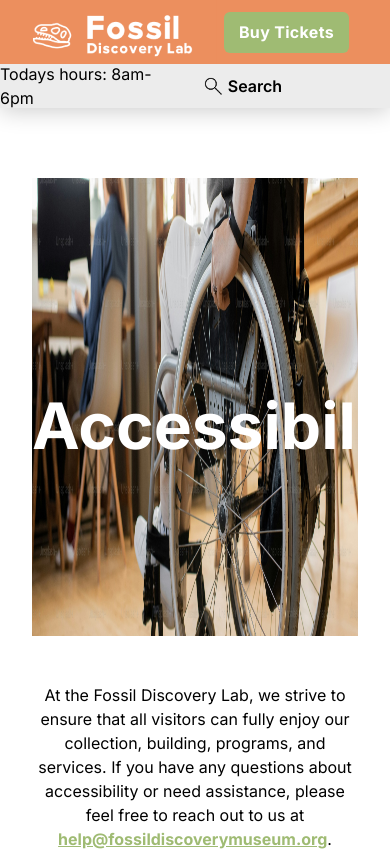
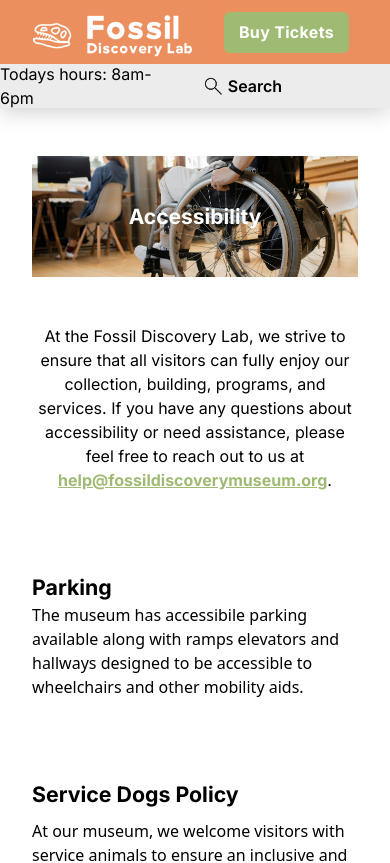
Before and after one commit to faoroj/FossilDiscoveryLab, a React (Vite) app in the folder FossilDiscoveryLab/: page /Accessibility in a window 390 px wide. Shown: the top 863 px of the page. Built offline with nearby package versions, Linux system fonts and the light colour scheme.

Commit message:
Accessibility Hero Responsiveness

```diff
--- a/FossilDiscoveryLab/src/components/accessibility/accessibilityhero.jsx
+++ b/FossilDiscoveryLab/src/components/accessibility/accessibilityhero.jsx
@@ -2,10 +2,15 @@ import { Accessibility } from '../../assets';
 
 const accessibilityhero = () => {
   return (
-    <section className='px'>
+    <section id="accessibility" className='max-container'>
+
         <div className='relative'>
-          <img src={ Accessibility } alt='accessibility' className='w-[1239px] h-[458px] mt-[70px]'/>
-          <h1 className='text-[64px] font-extrabold font-inter text-flat text-center absolute inset-0 top-[200px]'>Accessibility</h1>
+          <img src={ Accessibility } alt='accessibility' className='w-full h-auto object-cover'/>
+
+          <div className='absolute inset-0 flex justify-center items-center'>
+            <h1 className='font-extrabold font-inter text-flat text-center' style={{ fontSize: 'clamp(21px, 5vw, 64px)' }}>Accessibility</h1>
+          </div>
+
         </div>
 
         <p className='text-normal-16 mt-[47px] text-center'>
--- a/FossilDiscoveryLab/src/pages/Accessibility.jsx
+++ b/FossilDiscoveryLab/src/pages/Accessibility.jsx
@@ -2,24 +2,27 @@ import {  Navbar, Footer, Newsletter, AccessibilityHero, Info } from "../compone
 
 const Accessibility = () => {
   return (
-    <div>
+    <main className="relative">
+      <Navbar />
 
-      <div>
-        <div>
-          <Navbar />
-        </div>
-      </div>
+        <section className="padding-x padding-t">
+          <AccessibilityHero />
+        </section>
 
-        <div>
-          <div>
-            <AccessibilityHero />
-            <Info />
-            <Newsletter />
-            <Footer />
-          </div>
-        </div>
+        <section>
+          <Info />
+        </section>
 
-    </div>
+        <section>
+         <Newsletter />
+        </section>
+
+        <section>
+         <Footer />
+        </section>
+
+
+    </main>
   )
 }
 
```
Also changed, not shown: FossilDiscoveryLab/src/components/about/MissionStatement.jsx (+4 -3 lines).
